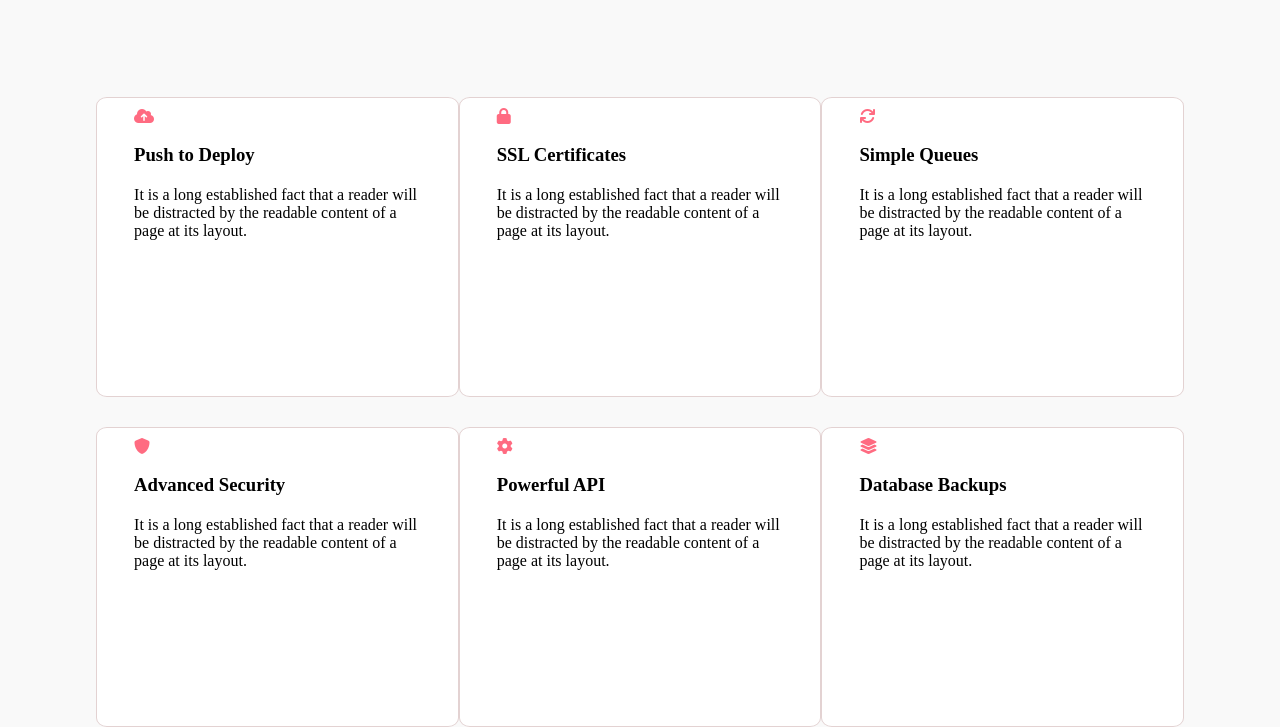
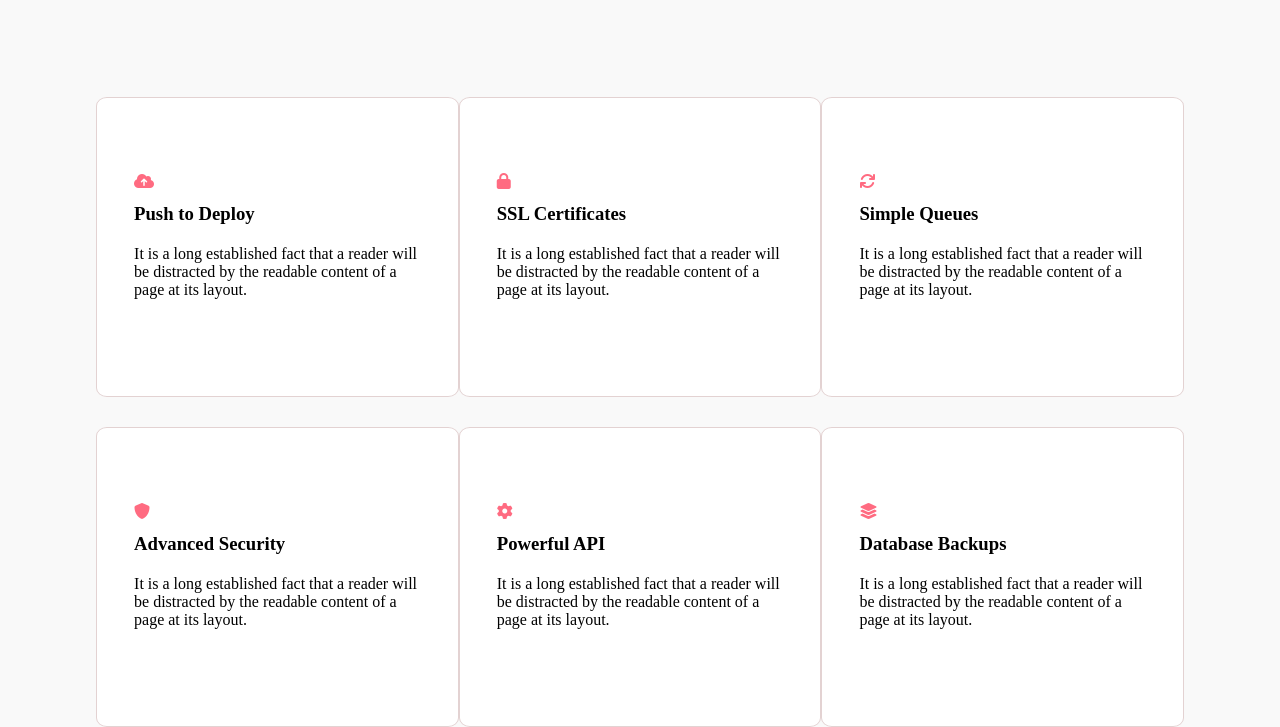
Before and after one commit to aliyavarguluzada/appvilla-21-aprel, a plain HTML site: page index.html in a window 1280 px wide. Shown: the part 1030-1757 px from the top of the page. Drawn offline with Linux system fonts and the light colour scheme.

Commit message:
we've come a long way :)

```diff
--- a/css/style.css
+++ b/css/style.css
@@ -171,8 +171,7 @@
  .cont {
     width: 85%;
     margin: auto;
-    height: 100%;
-
+    margin-top: 65px;
  }
 
  #container-2 h3 {
@@ -184,7 +183,10 @@
  #features {
     background-color: #F9F9F9;
  }
+.rows {
+   transition-timing-function: ease-in-out;
 
+}
  .contents {
     text-align: center;
     padding: 100px 0px;
@@ -211,15 +213,31 @@
     background-color: #fff;
     border: 1px solid #E3D2D2;
     border-radius: 3%;
+    transition: all 0.4s ease-in-out;
 
  }
 
  .rows i {
     color: rgb(255, 107, 129);
+    height: 30px;
+    width: 30px;
+    display: inline-block;
 
  }
+
  .cont * {
-   padding: 10px;
+    padding: 10px;
+    transition: all 0.4s ease-in-out;
+
  }
 
+
+
+ .row-item:hover {
+    transition: all 0.4s ease-in-out;
+    transform: translateY(-5px);
+    box-shadow: 3px 3px 2px 3px #6c757d;
+ }
+
+
  /* end features */
```
